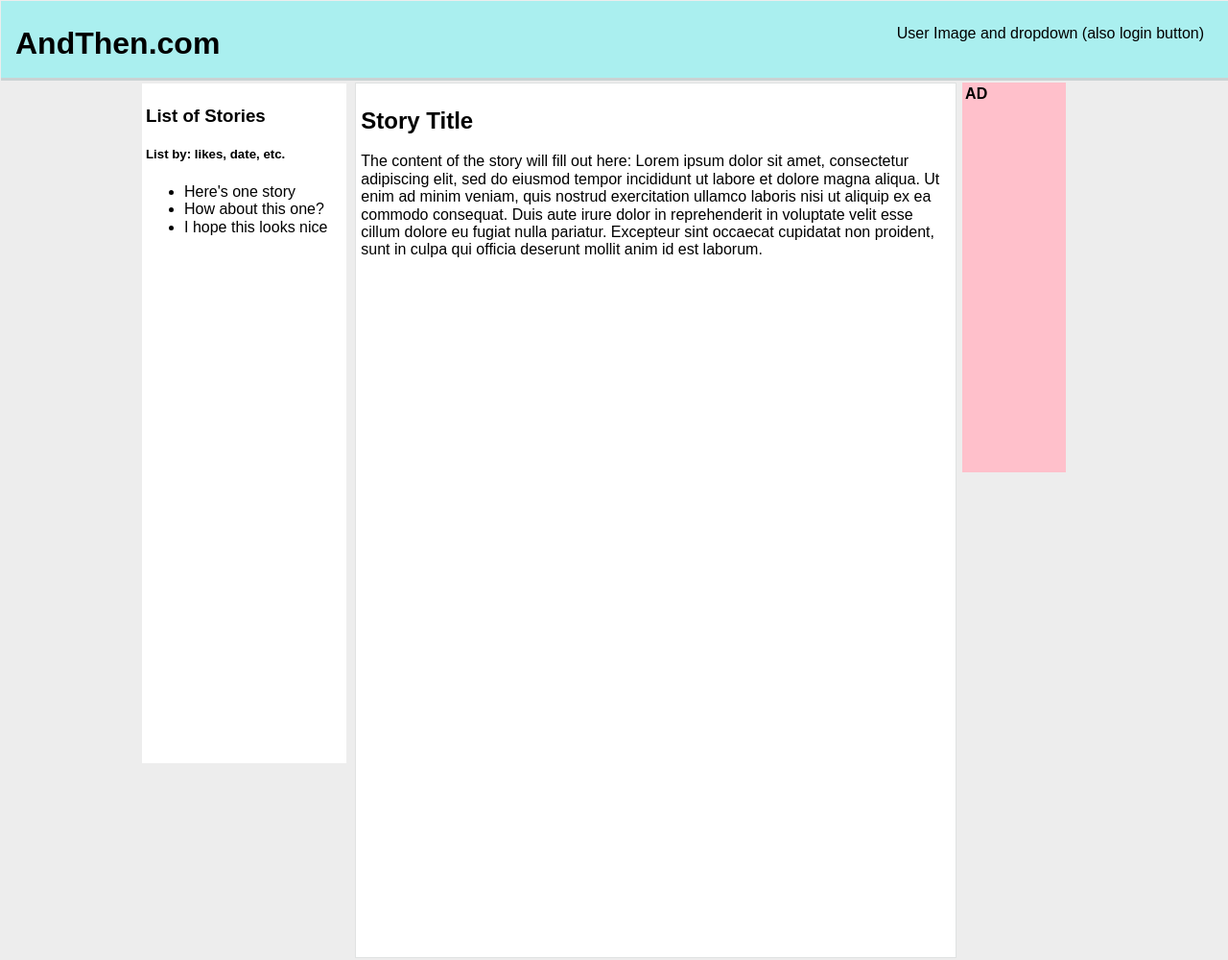
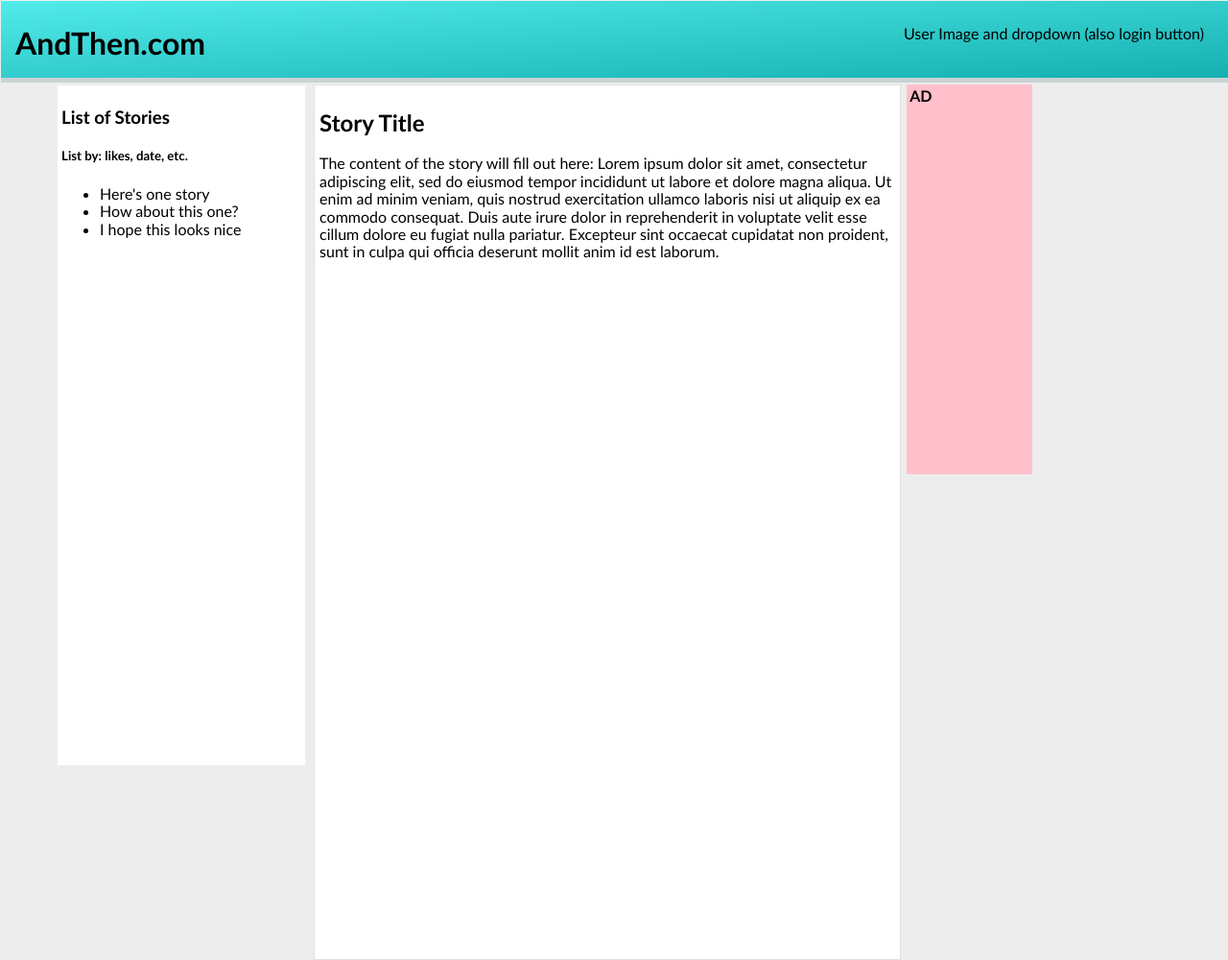
Before and after one commit to kwlee1/andthentemplate, a plain HTML site: page example1/index.html in a window 1280 px wide. Shown: the top 1000 px of the page at 96% size. Drawn offline with nearby package versions, Linux system fonts and the light colour scheme; a script that the page names is missing.

Commit message:
added header gradient, some font choices, set fixed div widths

```diff
--- a/example1/style.css
+++ b/example1/style.css
@@ -1,5 +1,13 @@
+/* I added a few potential fonts we can use and
+set the width of the devs at a fixed pixel width
+(that's what it seems like major websites are doing) */
+
 *{
-    font-family: "ProximaNovaCond",sans-serif;
+    /* font-family: "ProximaNovaCond",sans-serif;  */
+    /* font-family: Arial, Helvetica, sans-serif;	 */
+    /* font-family: Tahoma, Geneva, sans-serif;   */
+    font-family: "Trebuchet MS", Helvetica, sans-serif;
+    /* font-family: Verdana, Geneva, sans-serif;  */
 }
 body{
     background-color: #ededed;
@@ -7,15 +15,20 @@ body{
 #wrap{
     display: block;
     margin: auto;
-    width: 80%;
+    width: 1200px;
 }
 #header{
-    background-color: #aaefef;
+    background-color: #1ed4d4;
+    background: #1ed4d4; /* For browsers that do not support gradients */
+    background: -webkit-linear-gradient(left top, #52ebeb, #14afaf); /* For Safari 5.1 to 6.0 */
+    background: -o-linear-gradient(bottom right, #52ebeb, #14afaf); /* For Opera 11.1 to 12.0 */
+    background: -moz-linear-gradient(bottom right, #52ebeb, #14afaf); /* For Firefox 3.6 to 15 */
+    background: linear-gradient(to bottom right, #52ebeb, #14afaf); /* Standard syntax */
     width: 100%;
     margin: 1px;
     padding: 5px 5px 15px 15px;
     height: 60px;
-    border-bottom: 3px solid #cad2d3;
+    border-bottom: 5px solid #cad2d3;
 }
 #name{
     display: inline-block;
@@ -29,7 +42,7 @@ body{
 #nav{
     display: inline-block;
     background-color: white;
-    width: 20%;
+    width: 250px;
     height: 700px;
     margin: 2px 4px 0px 20px ;
     padding: 4px;
@@ -39,14 +52,14 @@ body{
     display: inline-block;
     border: 1px solid #e0e2e2;
     background-color: white;
-    width: 60%;
+    width: 600px;
     height: 900px;
     margin: 1px;
     padding: 5px;
 }
 #ad{
     display: inline-block;
-    width: 10%;
+    width: 125px;
     height: 400px;
     background-color: pink;
     margin: 1px;
```
